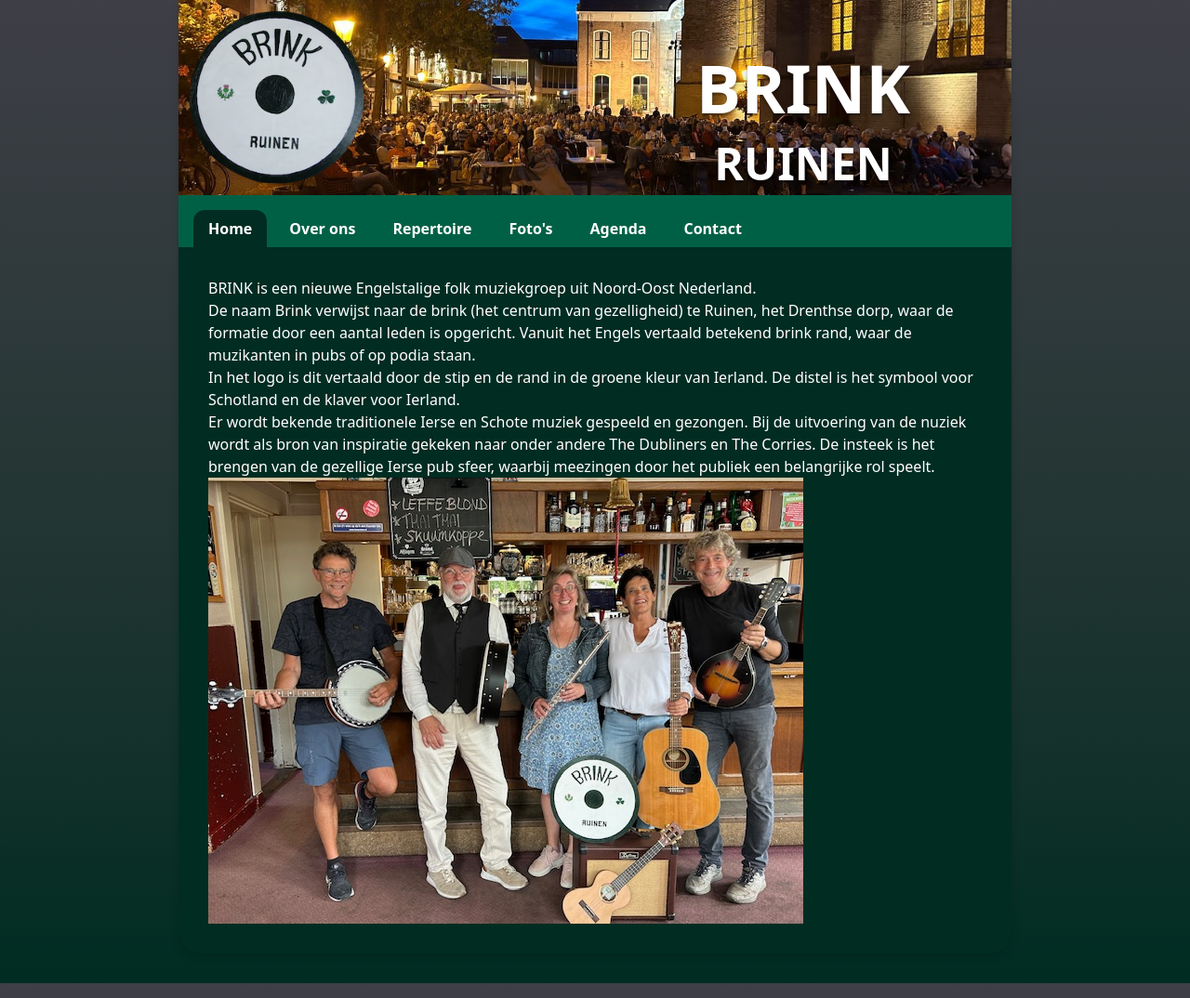
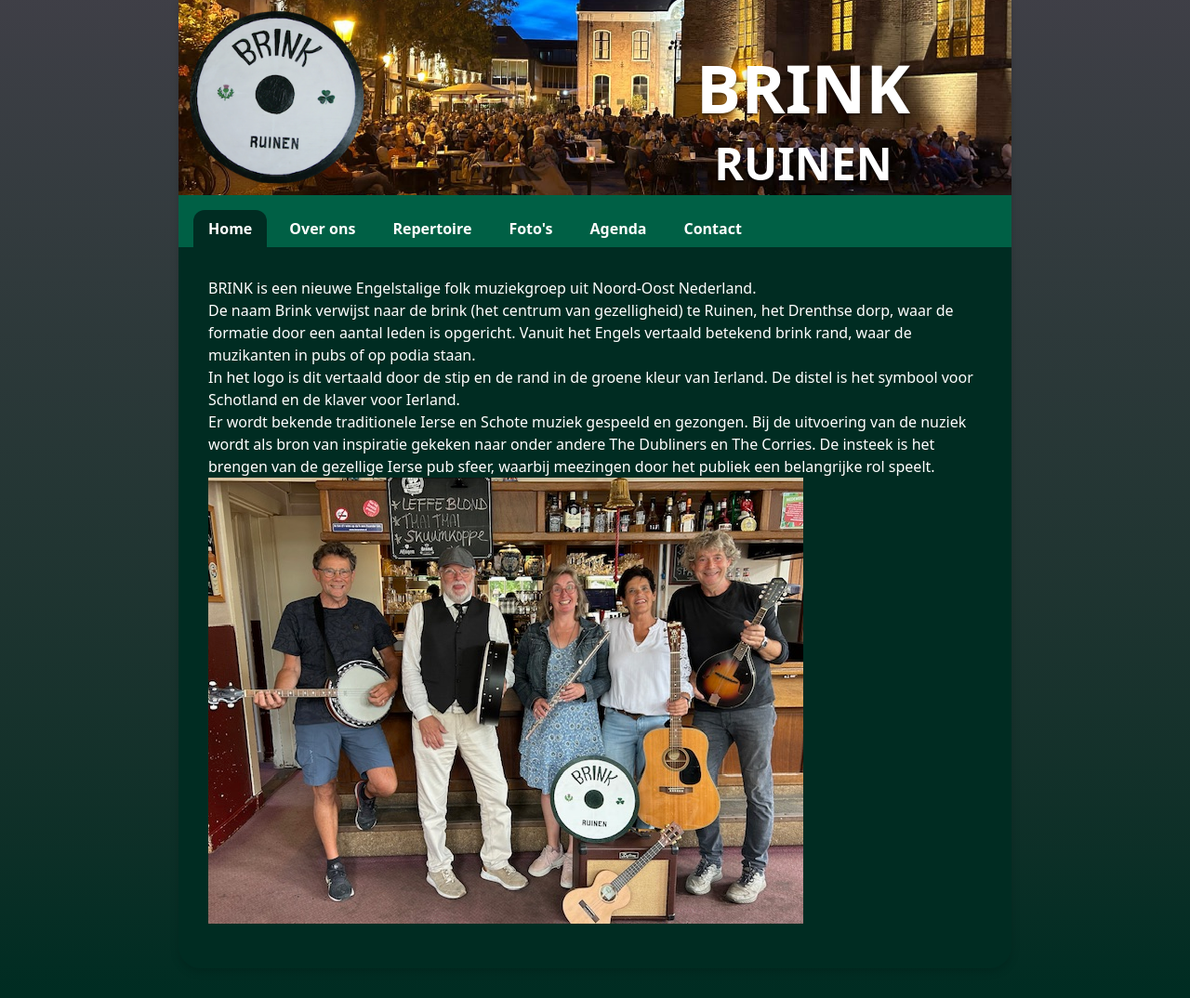
Before and after one commit to t0mmie/brink-ruinen, a Jekyll site: the page built from index.md, in a window 1280 px wide. Shown: the whole page at 93% size. Built offline with Jekyll 4.4.1, drawn with Linux system fonts in a browser that asks for light colours.

Commit message:
Add spacing

```diff
--- a/_layouts/basic.html
+++ b/_layouts/basic.html
@@ -3,7 +3,7 @@ layout: default
 ---
 
 <article class="p-8 h-full mb-8">
-    <div class="[&_p]:text-base text-white">
+    <div class="[&_p]:text-base text-white mb-4">
         {{ content }}
     </div>
 </article>
```
